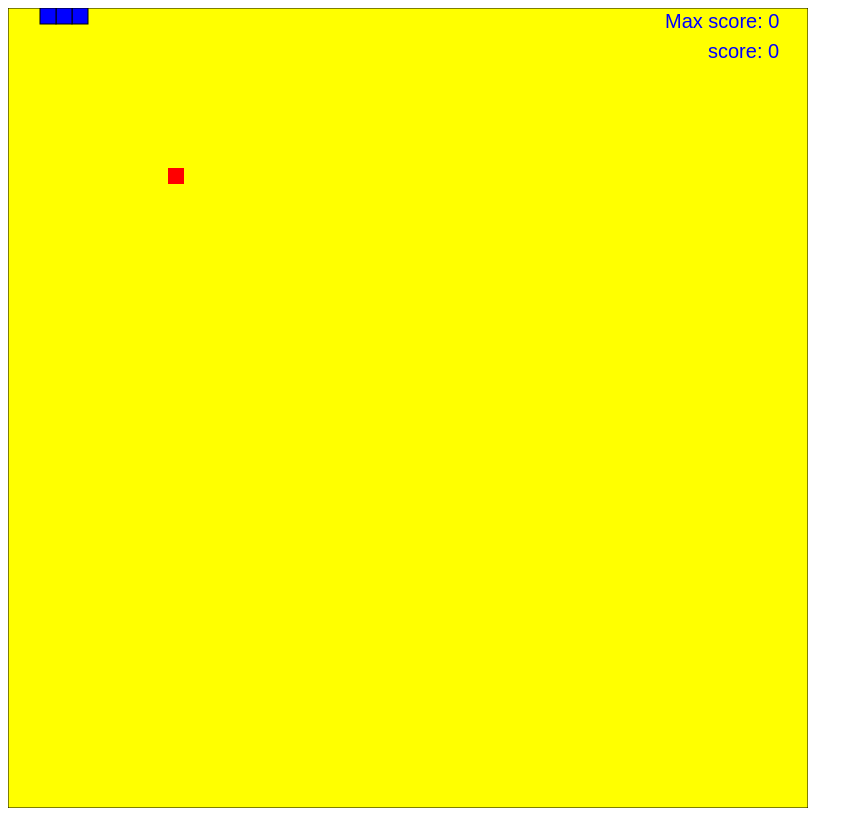
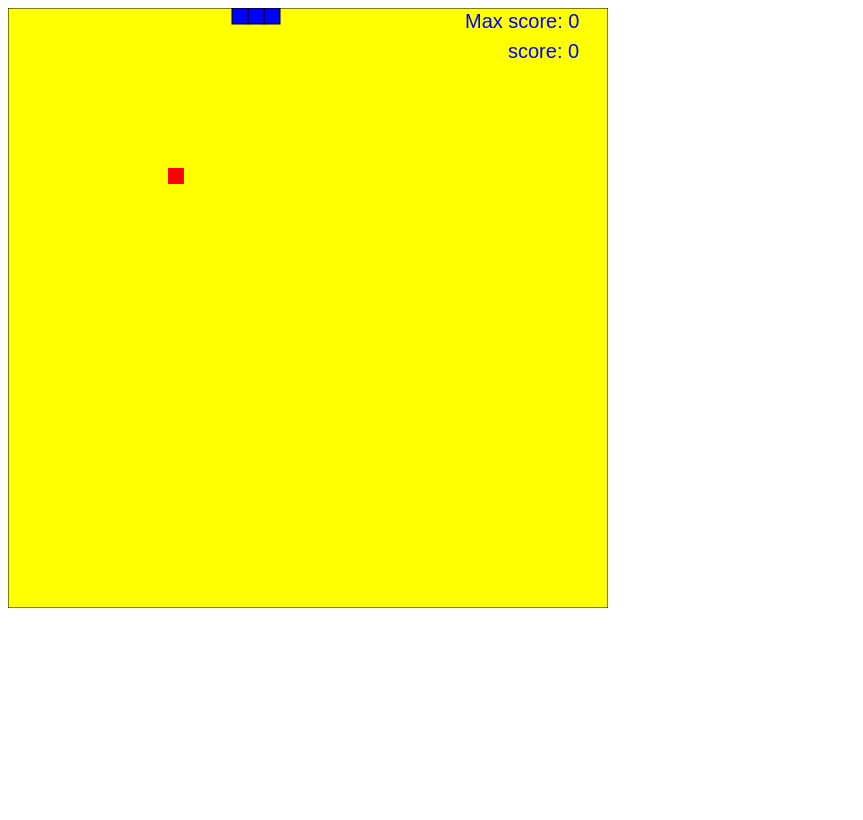
Before and after one commit to TimurM/Snake, a plain HTML site: page index.html in a window 1280 px wide. Shown: the whole page, without its empty margins (0-863 px from the left). Drawn offline with Linux system fonts and the light colour scheme.

Commit message:
changed canvas size

```diff
--- a/index.html
+++ b/index.html
@@ -5,7 +5,7 @@
     <title></title>
   </head>
   <body>
-    <canvas id="gameCanvas" width="800" height="800"></canvas>
+    <canvas id="gameCanvas" width="600" height="600"></canvas>
 
     <script src="main.js"></script>
   </body>
```
